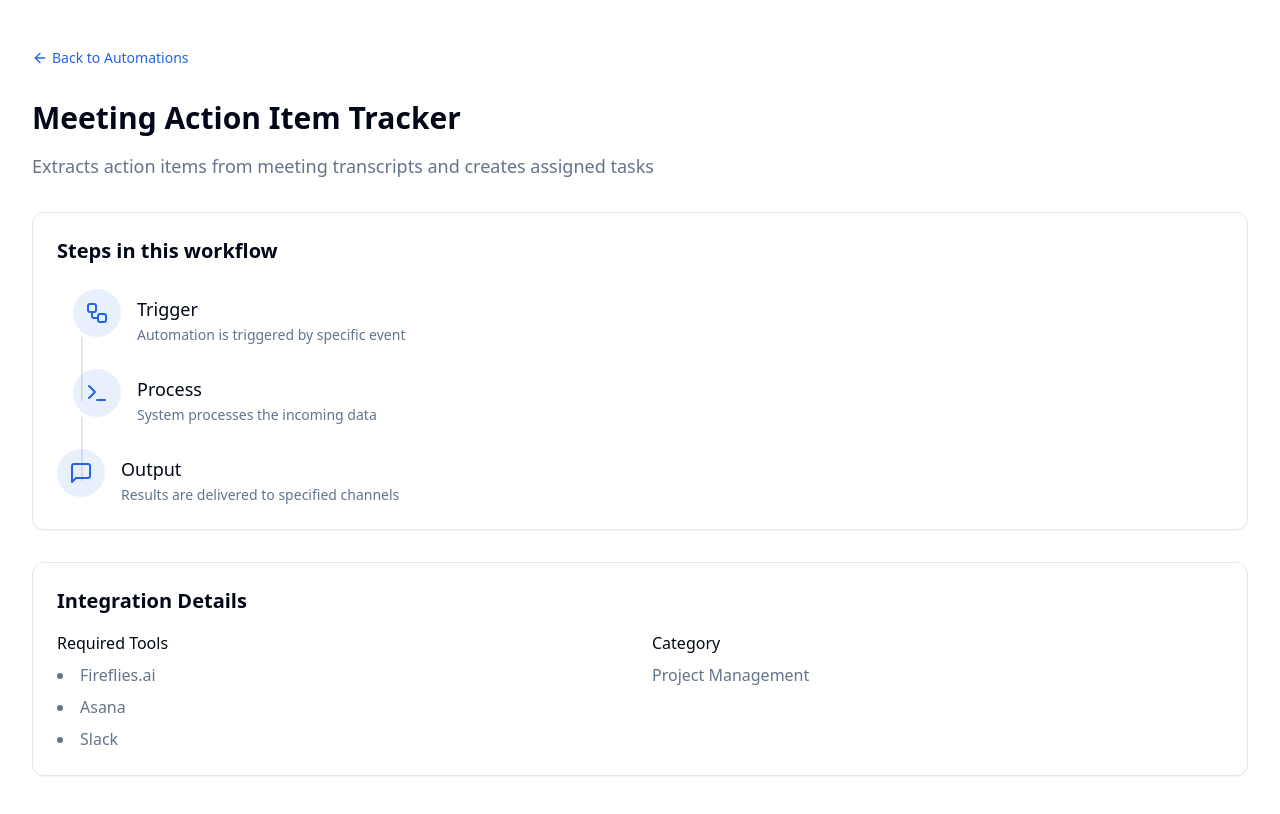
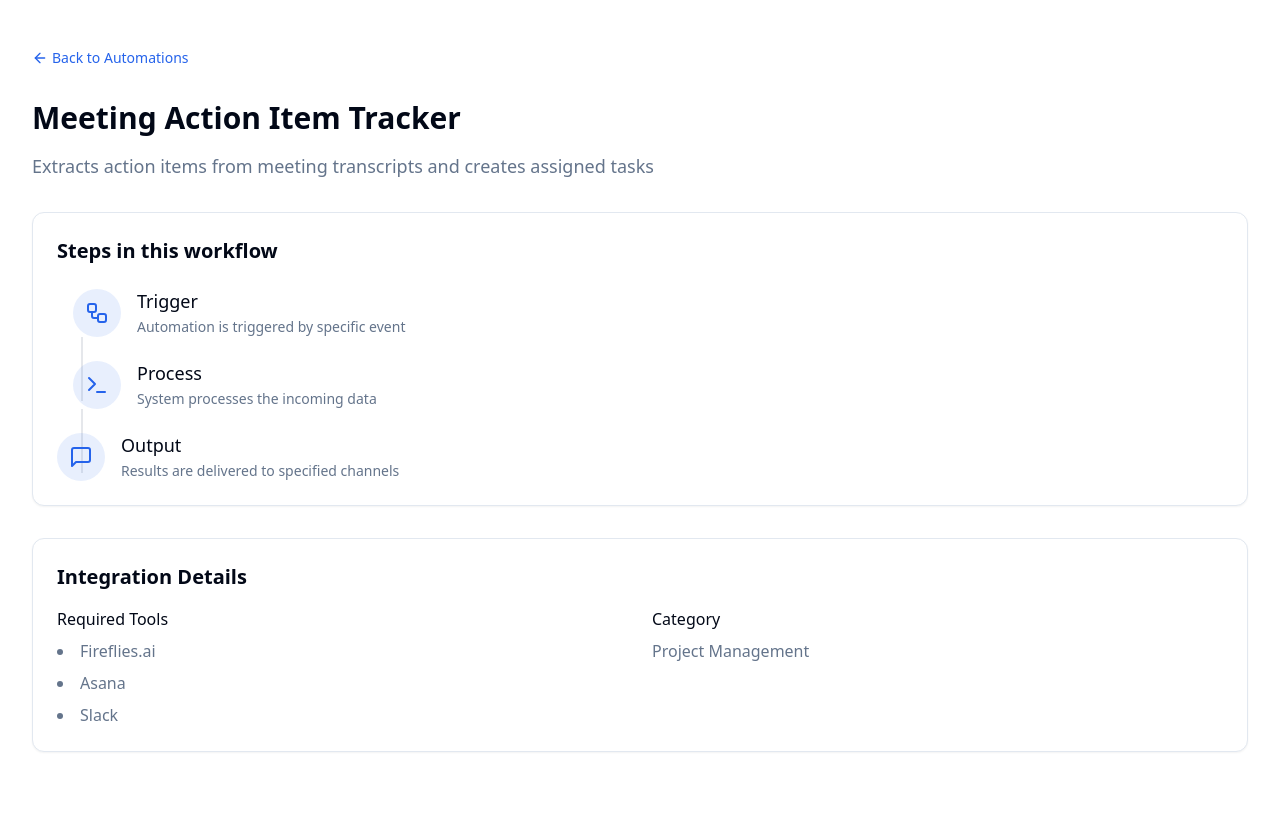
Before and after one commit to brianpcf/dptlandingpage, a React (Vite) app: page /action-items in a window 1280 px wide. Shown: the top 814 px of the page. Built offline with nearby package versions, Linux system fonts and the light colour scheme.

Commit message:
Fix icon alignment issue
Corrected the misalignment of the lowest icon across all pages to ensure consistent visual presentation.
[skip gpt_engineer]

```diff
--- a/src/components/AutomationDetail.tsx
+++ b/src/components/AutomationDetail.tsx
@@ -201,7 +201,7 @@ const AutomationDetail = () => {
                   <div className="flex-shrink-0 w-12 h-12 rounded-full bg-primary/10 flex items-center justify-center">
                     <Icon className="w-6 h-6 text-primary" aria-hidden="true" />
                   </div>
-                  <div className="flex-grow pt-2">
+                  <div className="flex-grow flex flex-col justify-center min-h-[48px]">
                     <h3 className="font-medium text-lg leading-6">{step.title}</h3>
                     <p className="text-sm text-muted-foreground mt-1">
                       {step.description}
```
